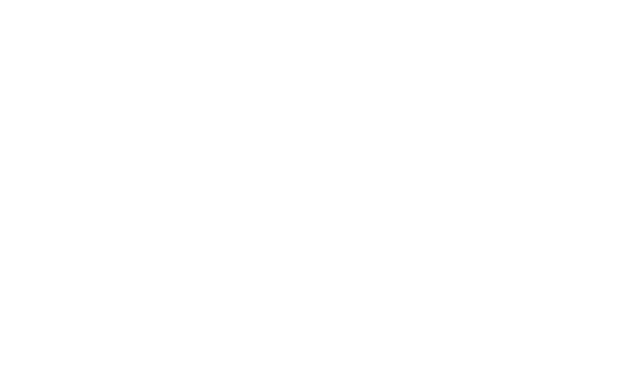
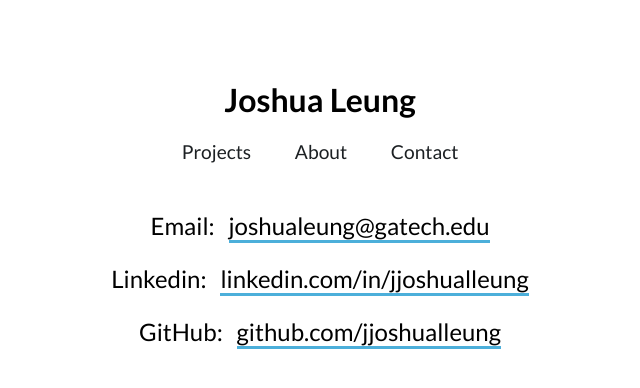
Before and after one commit to jjoshualleung/portfolio, a Flask app: page /contact in a window 1280 px wide. Before the commit the part shown is empty. Shown: the top 388 px of the page, without its empty margins (320-960 px from the left). Run offline with Flask 3, Linux system fonts and the light colour scheme.

Commit message:
Design contact page

```diff
--- a/static/styles.css
+++ b/static/styles.css
@@ -44,3 +44,29 @@
     padding: 0 1rem;
     line-height: 150%;
 }
+
+.contact {
+    display: flex;
+    justify-content: center;
+    margin-bottom: 1.5rem;
+    font-size: 1.5rem;
+    text-align: center;
+}
+
+.contact__details {
+  /* 1ch is equivalent to the width of the 0 character at the current
+       font size. This allows to create a roughly one letter gap bewteen
+       the contact label and the associated contact detail */
+
+  margin-left: 1ch;
+}
+
+.contact__link {
+    color: black;
+    text-decoration: none;
+    box-shadow: 0 3px 0 0 #4cafda;
+}
+
+.contact__link:hover {
+  color: #4cafda;
+}
--- a/templates/contact.html
+++ b/templates/contact.html
@@ -0,0 +1,32 @@
+{% extends "base.html" %}
+{% block content %}
+
+<main class="main main--contact">
+    <dl>
+        <div class="contact">
+            <dt> Email:</dt>
+            <dd class="contact__details">
+                <a class="contact__link" href="mailto:joshualeung@gatech.edu">
+                    joshualeung@gatech.edu
+                </a>
+            </dd>
+        </div>
+        <div class="contact">
+            <dt> Linkedin:</dt>
+            <dd class="contact__details">
+                <a class="contact__link" href="http://www.linkedin.com/in/jjoshualleung">
+                    linkedin.com/in/jjoshualleung
+                </a>
+            </dd>
+        </div>
+        <div class="contact">
+            <dt> GitHub:</dt>
+            <dd class="contact__details">
+                <a class="contact__link" href="https://github.com/jjoshualleung?tab=repositories">
+                    github.com/jjoshualleung
+                </a>
+            </dd>
+        </div>
+    </dl>
+</main>
+{% endblock %}
```
